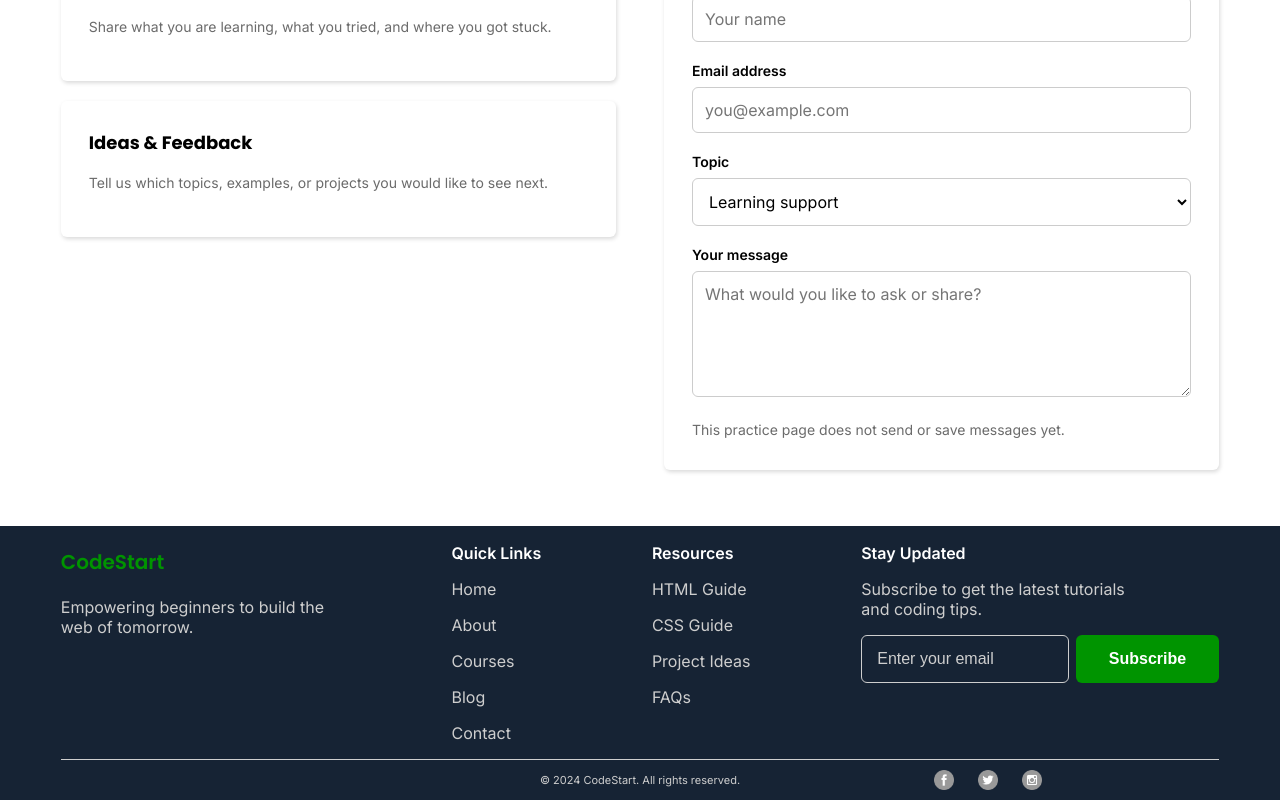
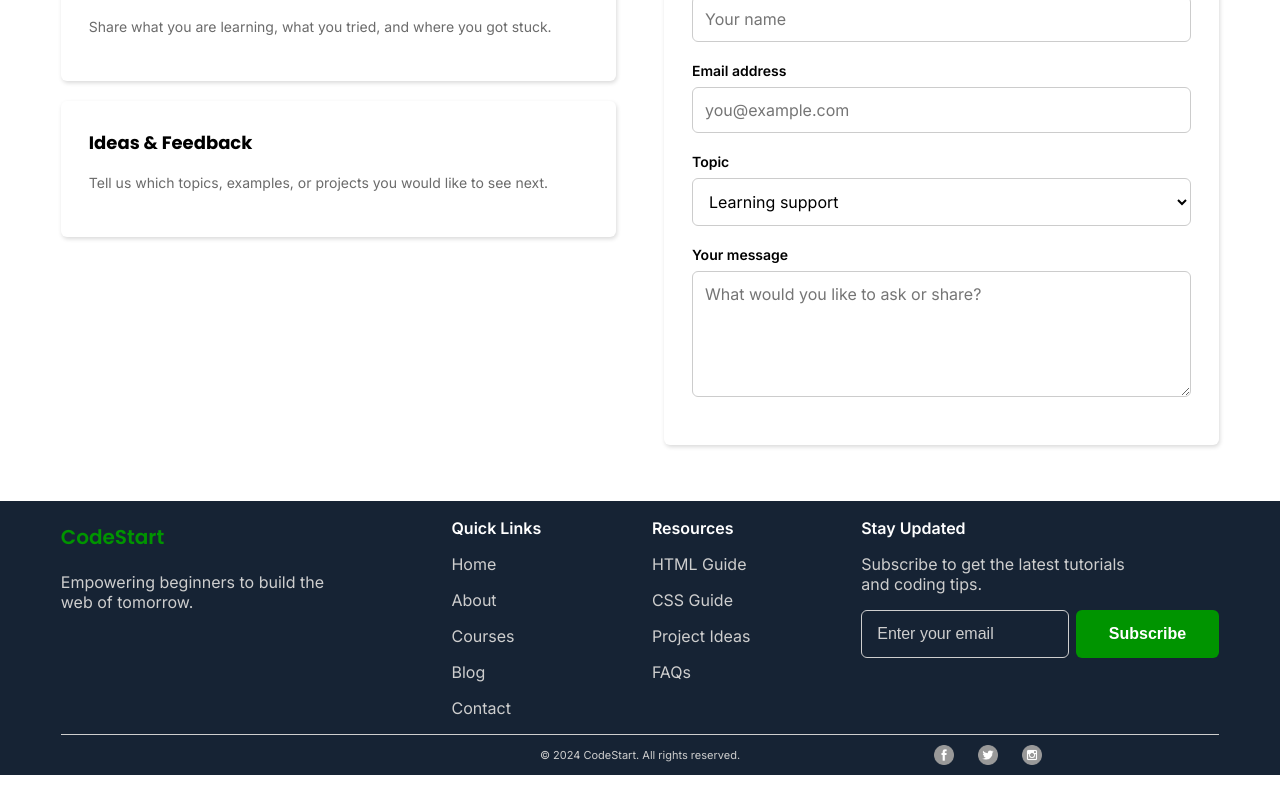
Before and after one commit to widgetster/code-start-tsx, a React (Vite) app: page /contact in a window 1280 px wide. Shown: the part 545-1345 px from the top of the page. After the commit the page ends 1320 px from the top, so only its background shows below. Built offline with nearby package versions, Linux system fonts and the light colour scheme.

Commit message:
Edit contact page

```diff
--- a/src/Contact.tsx
+++ b/src/Contact.tsx
@@ -87,7 +87,7 @@ export function Contact() {
           />
 
           <p className="contact-hint">
-            This practice page does not send or save messages yet.
+
           </p>
         </div>
       </section>
```
